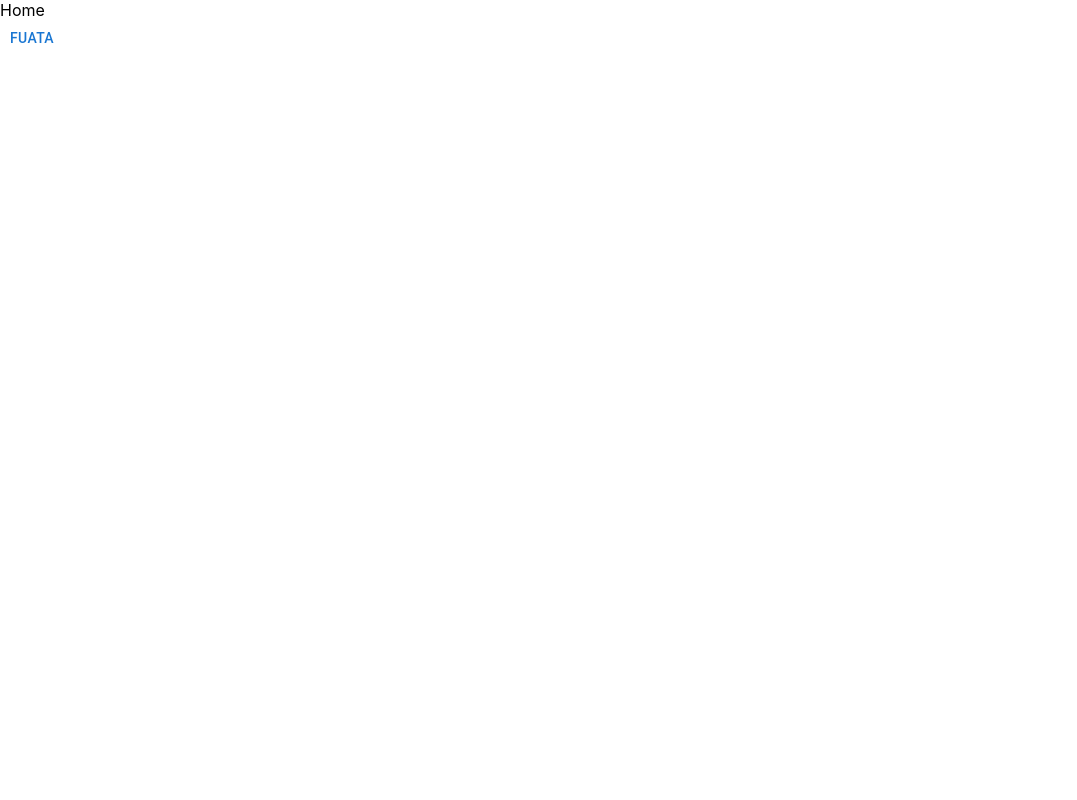
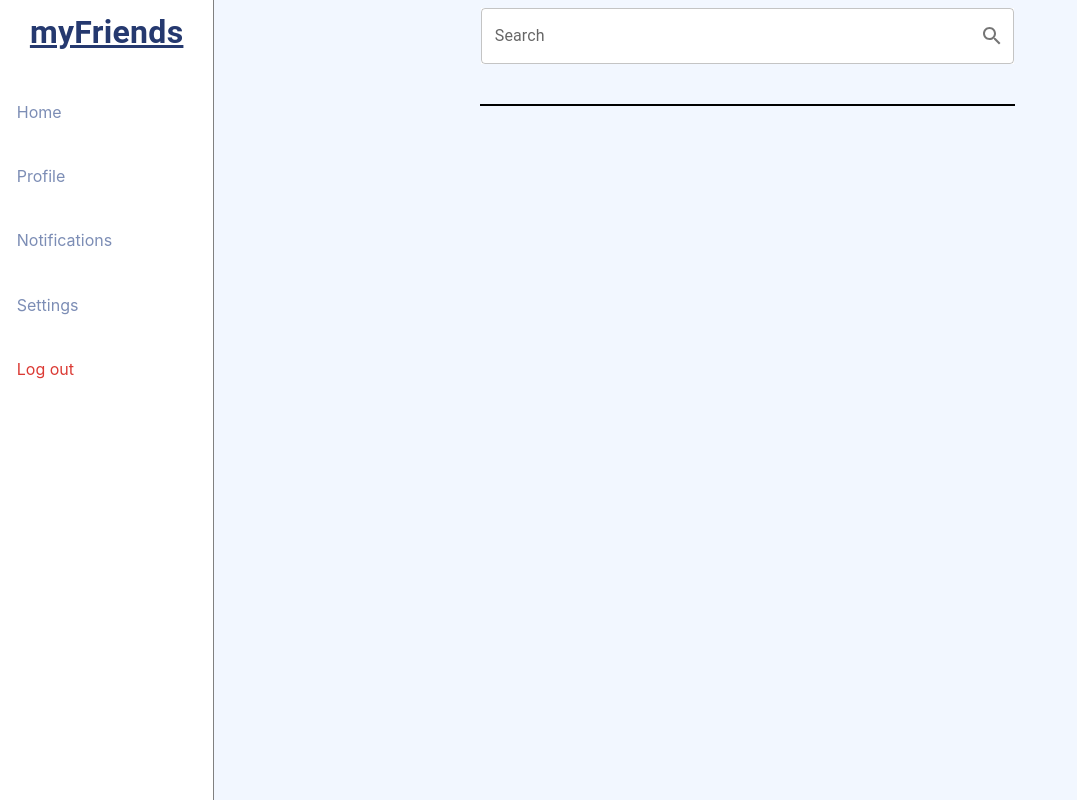
Before and after one commit to mgegry/myFriends, a React (Create React App) app in the folder myfriends-client/: page / in a window 1280 px wide. Shown: the whole page, without its empty margins (0-1077 px from the left). Built offline with nearby package versions, Linux system fonts and the light colour scheme; sample sign-in values are in the browser's storage.

Commit message:
home page frontend

```diff
--- a/myfriends-client/src/App.js
+++ b/myfriends-client/src/App.js
@@ -3,6 +3,7 @@ import { BrowserRouter, Routes, Route } from "react-router-dom";
 import Login from "./pages/Login";
 import Register from "./pages/Register";
 import Unauthorized from "./pages/Unauthorized";
+import Profile from "./pages/Profile";
 
 export default function App() {
     return (
@@ -11,6 +12,7 @@ export default function App() {
                 <Route exact path='/login' element={<Login />}> </Route>
                 <Route exact path='/register' element={<Register />}> </Route>
                 <Route exact path="/" element={<Home />}> </Route>
+                <Route exact path="/profile" element={<Profile />}></Route>
                 <Route exact path="/unauthorized" element={<Unauthorized />}> </Route>
             </Routes>
         </BrowserRouter>
--- /dev/null
+++ b/myfriends-client/src/components/CustomLink.js
@@ -0,0 +1,27 @@
+import { Link } from "@mui/material";
+
+const CustomLink = ({ title, color, hoverColor, hoverBackgroundColor, ...props }) => {
+    return (
+        <Link
+            {...props}
+            underline="none"
+            sx={{
+                color: { color },
+                padding: "3%",
+                // borderRadius: "5%",
+                borderTopLeftRadius: "10px",
+                borderBottomLeftRadius: "10px",
+                cursor: "pointer",
+                '&:hover': {
+                    color: `${hoverColor}`,
+                    marginLeft: "5%",
+                    backgroundColor: `${hoverBackgroundColor}`,
+                }
+            }}
+        >
+            {title}
+        </Link>
+    );
+};
+
+export default CustomLink;
--- /dev/null
+++ b/myfriends-client/src/components/HomeView.js
@@ -0,0 +1,19 @@
+import { Grid } from "@mui/material";
+import { Stack } from "@mui/system";
+import SearchBar from "./SearchBar";
+
+const HomeView = () => {
+
+    return (
+        <Grid container>
+            <Stack sx={{ width: "100%", alignItems: "center" }} spacing={5}>
+                <SearchBar />
+                <Stack sx={{ border: "1px solid black", width: "50%" }} spacing={1}>
+
+                </Stack>
+            </Stack>
+        </Grid>
+    );
+};
+
+export default HomeView;
--- /dev/null
+++ b/myfriends-client/src/components/Navigation.js
@@ -0,0 +1,39 @@
+import { Grid, Typography } from "@mui/material";
+import { Stack } from "@mui/system";
+import CustomLink from "./CustomLink";
+import { COLORS } from "../values/colors";
+
+import { useNavigate } from "react-router-dom";
+
+const Navigation = () => {
+
+    const navigate = useNavigate();
+
+
+    return (
+        <Grid container sx={{ alignItems: "center" }}>
+            <Stack spacing={5} sx={{ width: "100%" }}>
+                <Typography color={COLORS.textPrimary} fontSize={"2rem"} align="center">
+                    <u><b>myFriends</b></u>
+                </Typography>
+                <Stack spacing={4} sx={{ paddingLeft: "5%" }}>
+                    <CustomLink title="Home" color={COLORS.textSecondary} hoverColor={COLORS.white} hoverBackgroundColor={COLORS.primary} />
+                    <CustomLink title="Profile" color={COLORS.textSecondary} hoverColor={COLORS.white} hoverBackgroundColor={COLORS.primary} />
+                    <CustomLink title="Notifications" color={COLORS.textSecondary} hoverColor={COLORS.white} hoverBackgroundColor={COLORS.primary} />
+                    <CustomLink title="Settings" color={COLORS.textSecondary} hoverColor={COLORS.white} hoverBackgroundColor={COLORS.primary} />
+                    <CustomLink title="Log out"
+                        onClick={() => {
+                            localStorage.removeItem('user');
+                            navigate('./login')
+                        }}
+                        color="#DB3A34"
+                        hoverColor={COLORS.white}
+                        hoverBackgroundColor="#DB3A34"
+                    />
+                </Stack>
+            </Stack>
+        </Grid >
+    );
+};
+
+export default Navigation;
--- /dev/null
+++ b/myfriends-client/src/components/SearchBar.js
@@ -0,0 +1,37 @@
+import { Search } from "@mui/icons-material";
+import { FormControl, IconButton, InputAdornment, TextField } from "@mui/material";
+import { COLORS } from "../values/colors";
+
+const SearchBar = () => {
+    return (
+        <FormControl variant="filled" sx={{ width: "100%", alignItems: "center" }}>
+            <TextField
+                id="password-field"
+                variant="outlined"
+                size="normal"
+                sx={{ width: "50%", backgroundColor: COLORS.white }}
+                InputProps={{
+                    startAdornment: (
+                        <InputAdornment position="start">
+                            Search
+                        </InputAdornment>),
+                    endAdornment: (
+                        <InputAdornment position="end">
+                            <IconButton
+                                aria-label="toggle password visibility"
+                                edge="end"
+                                onClick={() => { }}
+                            >
+                                <Search />
+                            </IconButton>
+                        </InputAdornment>
+                    ),
+
+                }}
+            />
+
+        </FormControl>
+    );
+};
+
+export default SearchBar;
--- a/myfriends-client/src/index.css
+++ b/myfriends-client/src/index.css
@@ -5,6 +5,7 @@ body {
     sans-serif;
   -webkit-font-smoothing: antialiased;
   -moz-osx-font-smoothing: grayscale;
+  background-color: #F2F7FF;
 }
 
 code {
--- a/myfriends-client/src/pages/Home.js
+++ b/myfriends-client/src/pages/Home.js
@@ -1,6 +1,9 @@
-import { Button } from "@mui/material";
+import { Grid } from "@mui/material";
 import React, { useEffect } from "react";
 import { useNavigate } from "react-router-dom";
+import HomeView from "../components/HomeView";
+import Navigation from "../components/Navigation";
+import { COLORS } from "../values/colors";
 
 const Home = () => {
 
@@ -19,11 +22,27 @@ const Home = () => {
 
 
     if (authenticated) {
+
         return (
-            <>
-                <div>Home</div>
-                <Button onClick={() => { localStorage.removeItem('user'); }} >Fuata</Button>
-            </>
+            <Grid container sx={{ height: "100vh" }}>
+
+                <Grid item xs={2} sx={{ paddingTop: "1vh", backgroundColor: COLORS.white }} >
+                    <Grid container>
+                        <Navigation />
+                    </Grid>
+                </Grid>
+                <Grid
+                    item xs={10}
+                    sx={{
+                        borderLeft: "1px solid gray",
+                        paddingTop: "1vh",
+                        backgroundColor: `${COLORS.secondary}`
+                    }}>
+
+                    <HomeView />
+
+                </Grid>
+            </Grid >
         );
     }
 }
--- a/myfriends-client/src/pages/Login.js
+++ b/myfriends-client/src/pages/Login.js
@@ -4,6 +4,7 @@ import { Box, Container } from "@mui/system";
 import axios from "axios";
 import React from "react";
 import { useNavigate } from "react-router-dom";
+import { COLORS } from "../values/colors";
 
 function Login() {
 
@@ -57,13 +58,15 @@ function Login() {
     return (
         <Container maxWidth="sm">
 
-            <Box sx={{ padding: "5%", height: "100vh" }}>
+            <Box sx={{ paddingTop: "10vh", height: "90vh" }}>
                 <Stack spacing={2}>
-                    <Box sx={{ border: "1px solid black", p: "10%" }}>
+                    <Box sx={{ border: "1px solid gray", p: "10%", backgroundColor: COLORS.white }}>
 
                         <Stack spacing={7}>
                             <Box width="100%">
-                                <Typography align="center" variant="h4">myFriends</Typography>
+                                <Typography color={COLORS.textPrimary} align="center" variant="h4">
+                                    <b>myFriends</b>
+                                </Typography>
                             </Box>
                             <FormControl sx={{ width: "100%" }}>
                                 <Stack spacing={2}>
@@ -106,16 +109,23 @@ function Login() {
 
                                         }}
                                     />
-                                    <Button variant="contained" onClick={() => { handleLogin() }} disabled={loading}>Sign In</Button>
+                                    <Button
+                                        variant="contained"
+                                        onClick={() => { handleLogin() }}
+                                        disabled={loading}
+                                        sx={{ backgroundColor: COLORS.primary, '&:hover': { backgroundColor: "#3951A7" } }}
+                                    >
+                                        Sign In
+                                    </Button>
                                     {requestFail != null && requestFail ? loginErrorMessage() : null}
                                 </Stack>
                             </FormControl>
                         </Stack>
                     </Box>
 
-                    <Box sx={{ border: "1px solid black", p: "5%" }}>
+                    <Box sx={{ border: "1px solid gray", p: "5%", backgroundColor: COLORS.white }}>
                         <Typography align="center">Don't have an account?
-                            <Button href="./register" sx={{ "&:hover": { backgroundColor: "transparent" } }} variant="text">
+                            <Button href="./register" sx={{ "&:hover": { backgroundColor: "transparent", color: "#E2856E" }, color: COLORS.primary }} variant="text">
                                 Register
                             </Button>
                         </Typography>
--- a/myfriends-client/src/pages/Register.js
+++ b/myfriends-client/src/pages/Register.js
@@ -6,6 +6,7 @@ import IconTextField from "../components/IconTextField";
 import axios from "axios";
 import { useNavigate } from "react-router-dom";
 import validation from "../services/validation";
+import { COLORS } from "../values/colors";
 
 function Register() {
 
@@ -129,11 +130,11 @@ function Register() {
 
             <Box sx={{ padding: "5%", height: "100vh" }}>
                 <Stack spacing={2}>
-                    <Box sx={{ border: "1px solid black", p: "10%" }}>
+                    <Box sx={{ border: "1px solid gray", p: "10%", backgroundColor: COLORS.white }}>
 
                         <Stack spacing={7}>
                             <Box width="100%">
-                                <Typography align="center" variant="h4">myFriends</Typography>
+                                <Typography align="center" variant="h4" color={COLORS.textPrimary}><b>myFriends</b></Typography>
                             </Box>
                             <FormControl sx={{ width: "100%" }}>
                                 <Stack spacing={2}>
@@ -236,7 +237,17 @@ function Register() {
 
 
 
-                                    <Button onClick={() => { handleRegister() }} variant="contained" disabled={loading} >Register</Button>
+                                    <Button
+                                        onClick={() => { handleRegister() }}
+                                        variant="contained"
+                                        disabled={loading}
+                                        sx={{
+                                            backgroundColor: COLORS.primary,
+                                            '&:hover': { backgroundColor: "#3951A7" }
+                                        }}
+                                    >
+                                        Register
+                                    </Button>
                                     {
                                         requestFail != null
                                             ? (requestFail)
@@ -249,16 +260,16 @@ function Register() {
                         </Stack>
                     </Box>
 
-                    <Box sx={{ border: "1px solid black", p: "5%" }}>
+                    <Box sx={{ border: "1px solid gray", p: "5%", backgroundColor: COLORS.white }}>
                         <Typography align="center">Already Registered?
-                            <Button href="./login" sx={{ "&:hover": { backgroundColor: "transparent" } }} variant="text">
+                            <Button href="./login" sx={{ "&:hover": { backgroundColor: "transparent", color: "#E2856E" }, color: COLORS.primary }} variant="text">
                                 Sign in
                             </Button>
                         </Typography>
 
                     </Box>
                 </Stack>
-            </Box>
+            </Box >
 
         </Container >
     );
--- /dev/null
+++ b/myfriends-client/src/values/colors.js
@@ -0,0 +1,7 @@
+export const COLORS = {
+    white: "#FFFFFF",
+    primary: "#435EBE",
+    secondary: "#F2F7FF",
+    textPrimary: "#25396f",
+    textSecondary: "#7c8db5",
+};
```
Also changed, not shown: myfriends-client/src/pages/Profile.js (added, +12 -0 lines).
